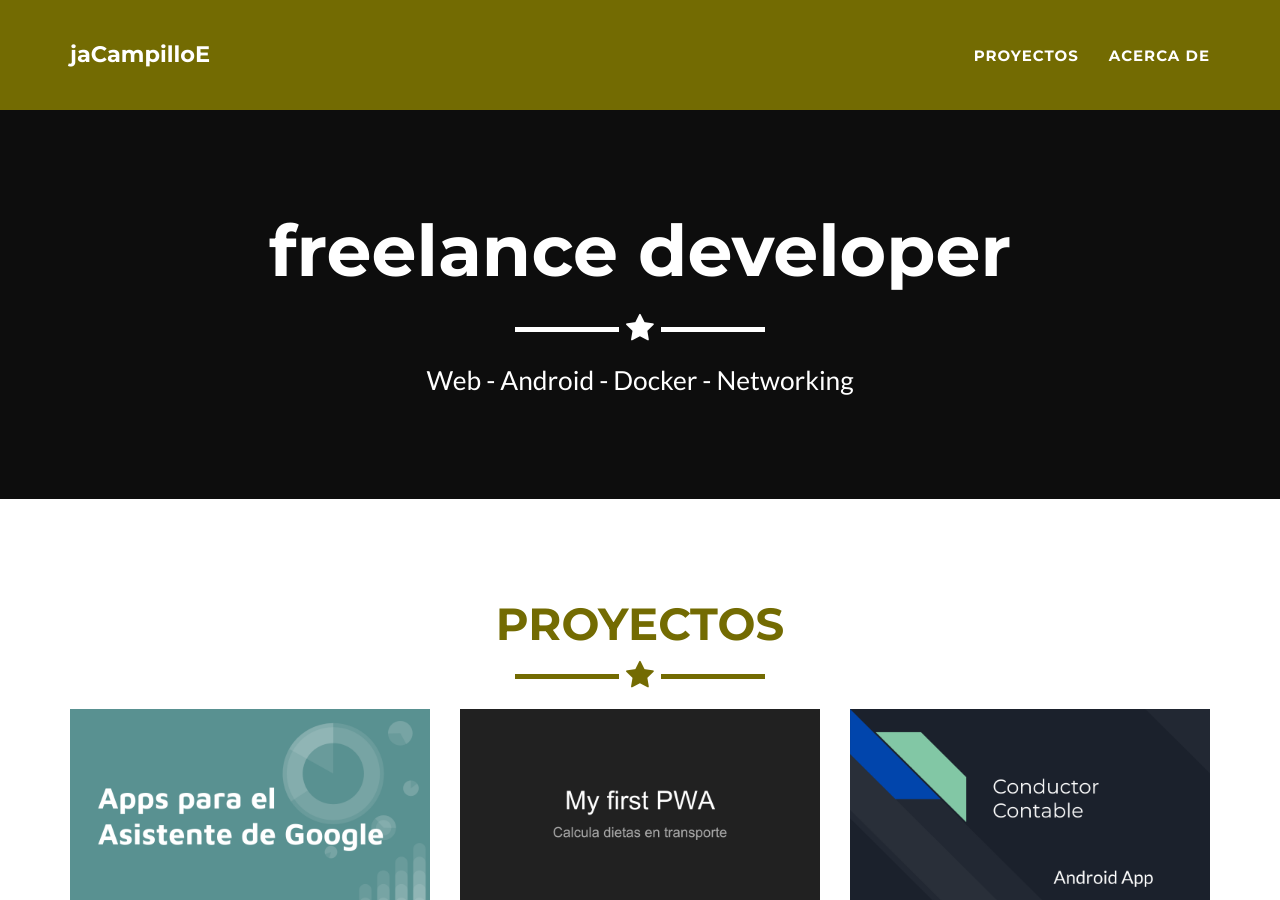
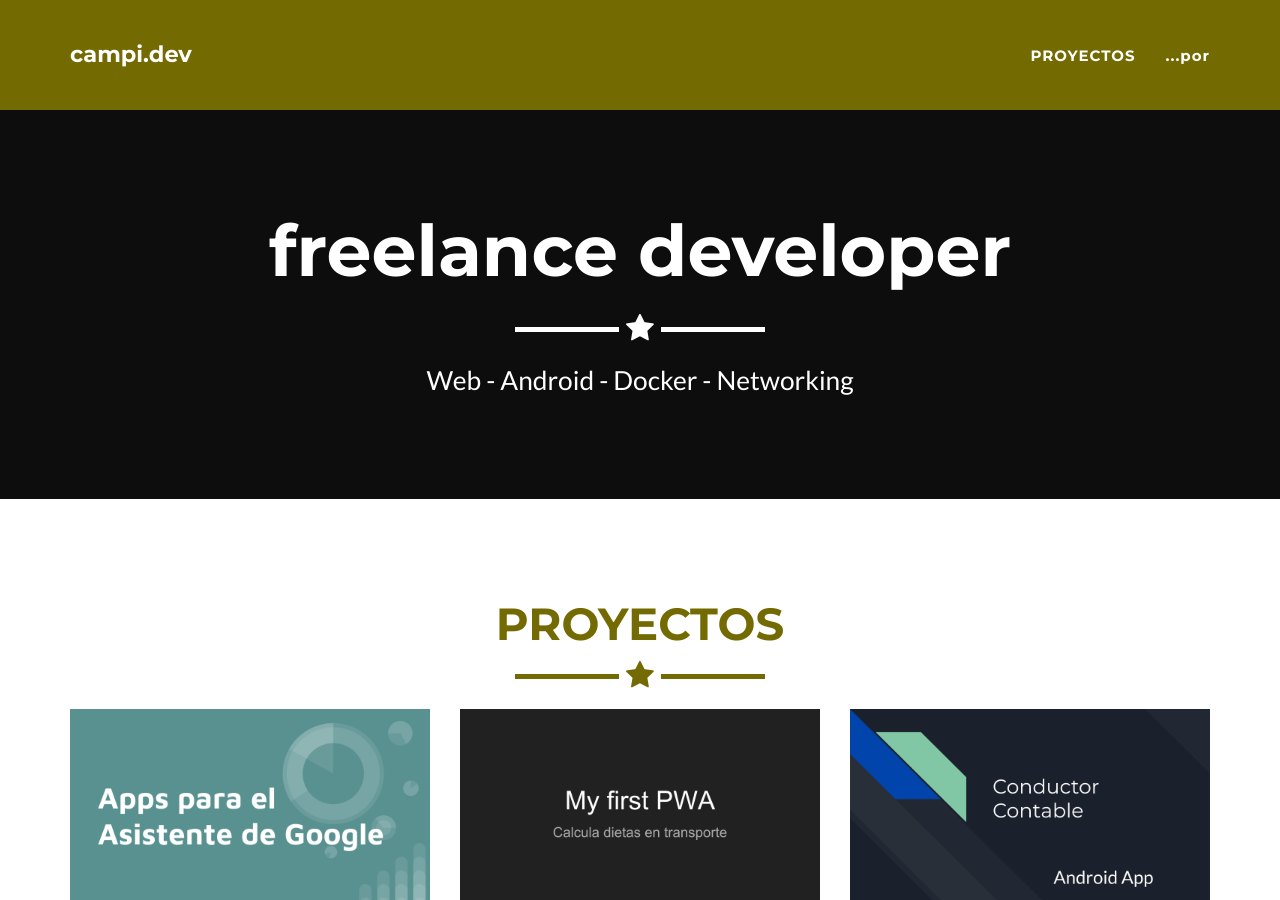
Before and after one commit to joseantoniocampillo/joseantoniocampillo.github.io, a Jekyll site: the page built from index.html, in a window 1280 px wide and 900 px high. Built offline with Jekyll 4.4.1, drawn with Linux system fonts in a browser that asks for light colours.

```diff
--- a/_config.yml
+++ b/_config.yml
@@ -1,5 +1,5 @@
 # Site settings
-title: jaCampilloE
+title: campi.dev
 email: campi1112@hotmail.com
 url: #https://example.github.io
 description: "Inquietudes, avances, proyectos"
@@ -49,7 +49,7 @@ social:
   #- title: bitbucket
   #  url: #http://bitbucket.org/jekyll
   - title: github
-    url: https://joseantoniocampillo.github.io/
+    url: https://github.com/joseantoniocampillo
 
 # Postal address (add as many lines as necessary)
 address:
--- a/_includes/nav.html
+++ b/_includes/nav.html
@@ -22,7 +22,7 @@
                         <a href="#portfolio">PROYECTOS</a>
                     </li>
                     <li class="page-scroll">
-                        <a href="#about">ACERCA DE</a>
+                        <a href="#about">...por</a>
                     </li>
                 </ul>
             </div>
```
